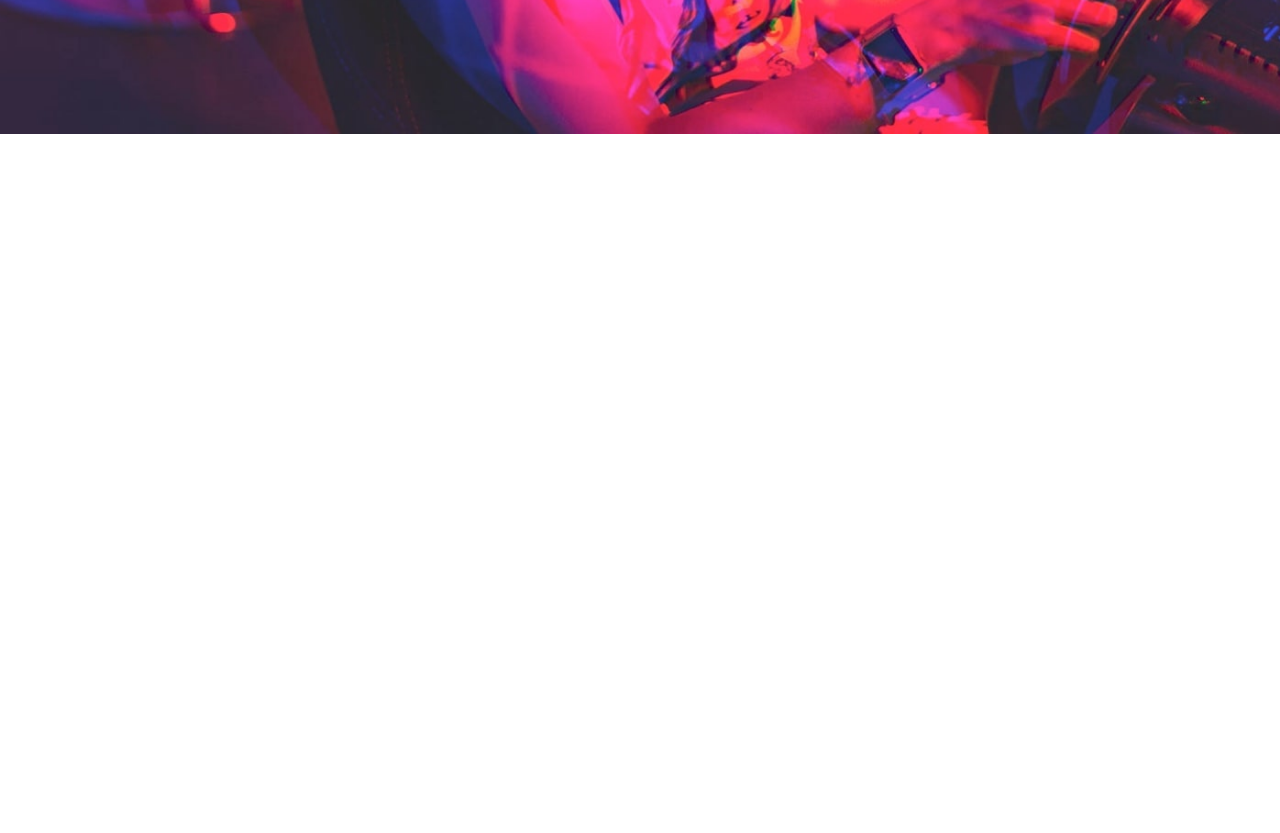
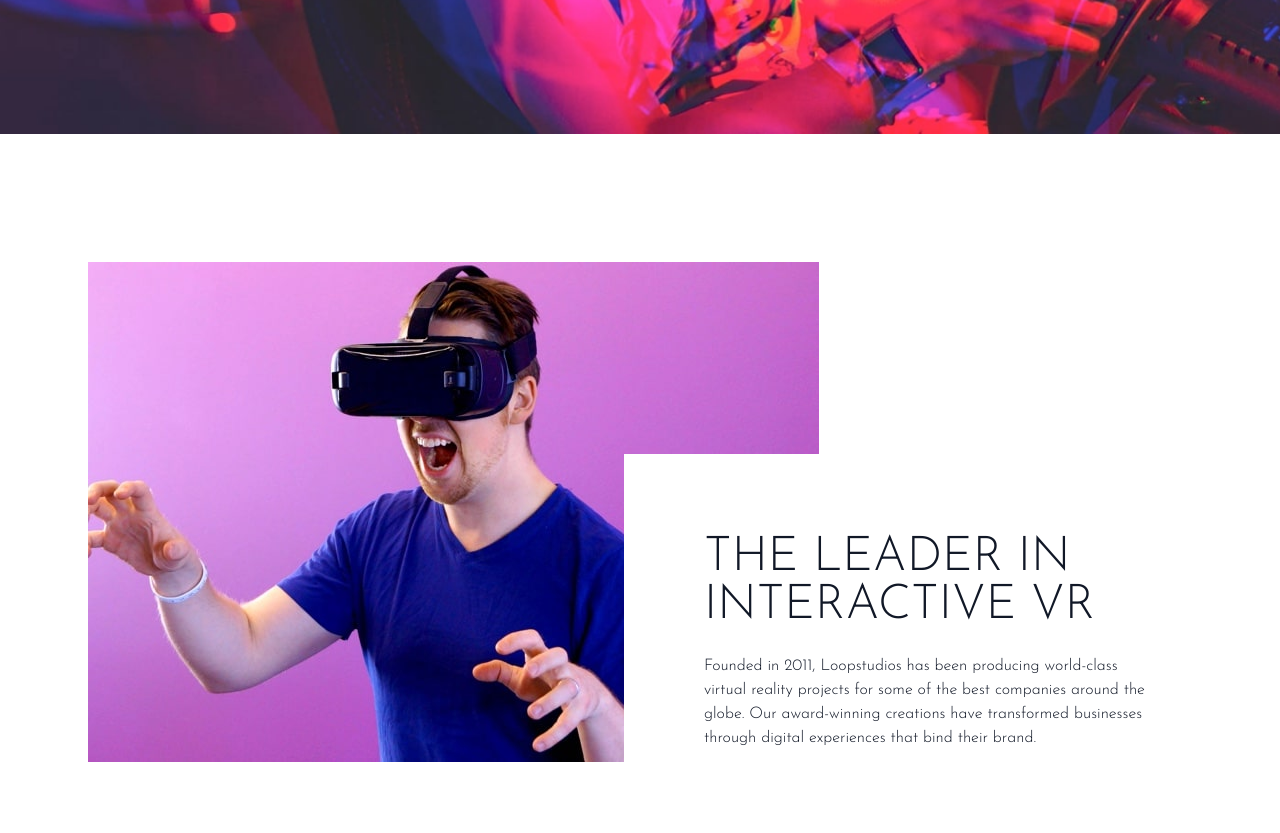
Before and after one commit to AymenDiabi/loopstudios, a website: page index.html in a window 1280 px wide. Shown: the part 462-1295 px from the top of the page. Before the commit the page ends 800 px from the top, so only its background shows below. Drawn offline with nearby package versions, Linux system fonts and the light colour scheme; files that its build step writes are made by us from their sources.

Commit message:
Finished the Features section

```diff
--- a/index.html
+++ b/index.html
@@ -56,5 +56,22 @@
       </div>
     </div>
   </section>
+
+  <!-- Features Section -->
+  <section id="feature"></section>
+  <!-- Features Container -->
+  <div class="relative container flex flex-col max-w-6xl mx-auto my-32 px-6 text-gray-900 md:flex-900 md:flex-row">
+    <!-- Image -->
+    <img src="images/desktop/image-interactive.jpg" alt="">
+    <!-- Text Container -->
+    <div class="top-48 pr-0 bg-white md:absolute md:right-0 md:py-20 md:pl-20">
+      <h2 class="max-w-lg mt-10 mb-6 font-sans text-4xl text-center text-gray-900 uppercase md:text-5xl md:mt-0 md:text-left">
+        The Leader in Interactive VR
+      </h2>
+      <p class="max-w-md text-center md:text-left">
+        Founded in 2011, Loopstudios has been producing world-class virtual reality projects for some of the best companies around the globe. Our award-winning creations have transformed businesses through digital experiences that bind their brand.
+      </p>
+    </div>
+  </div>
 </body>
 </html>
```
Also changed, not shown: css/style.css.
